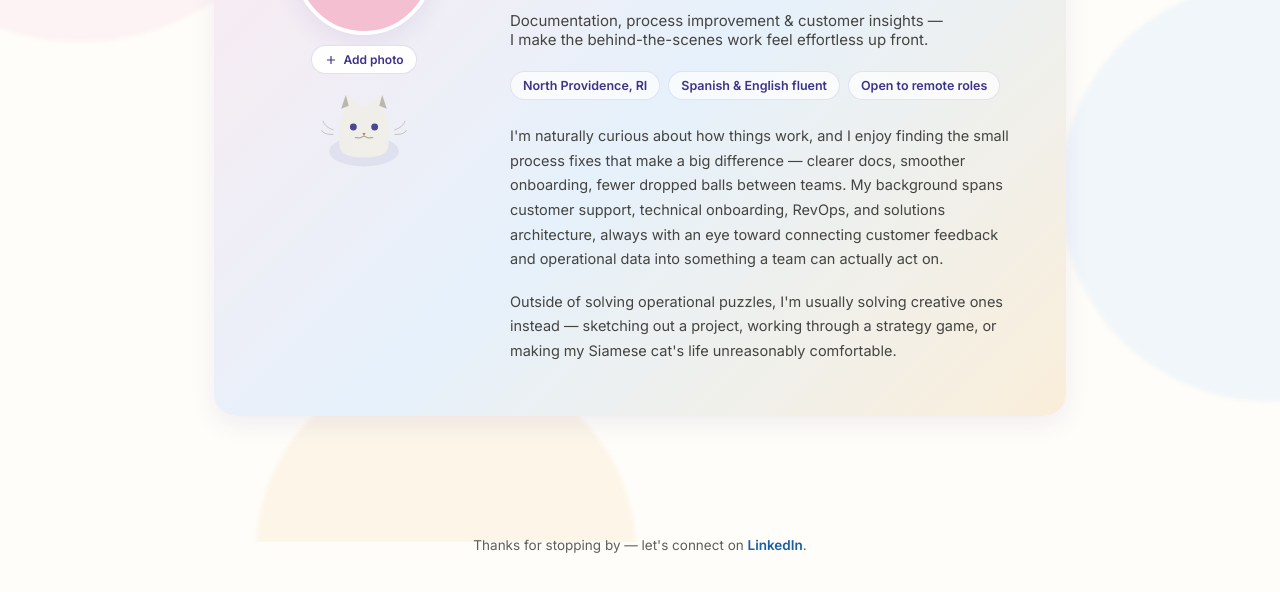
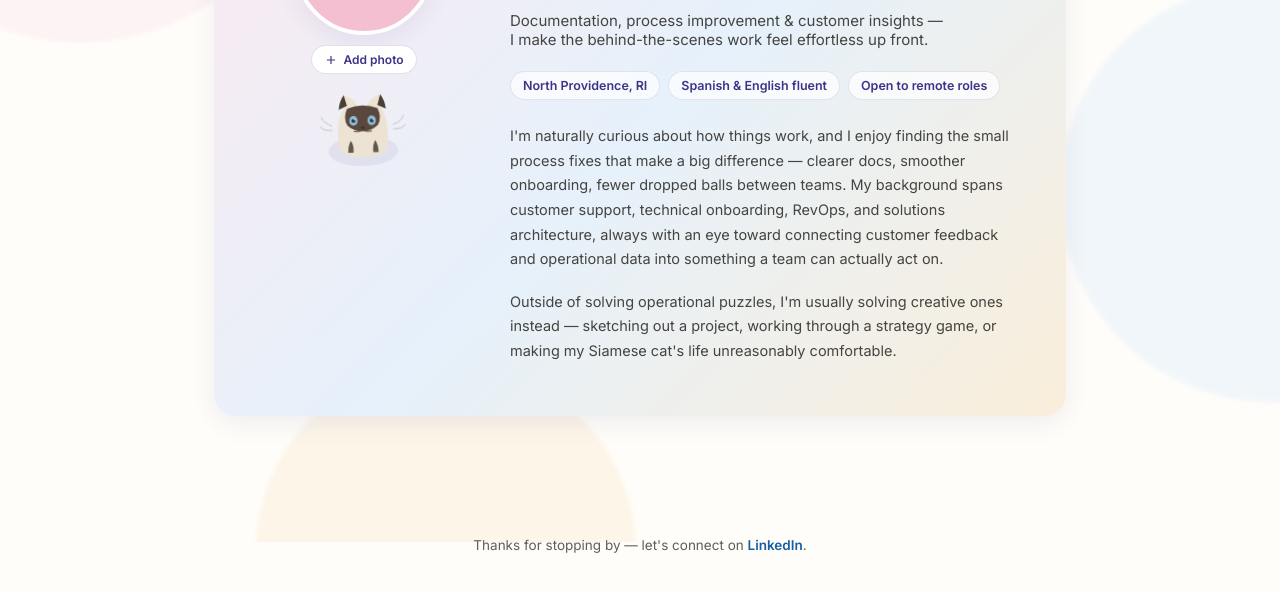
Before and after one commit to imcookiedough/portfolio, a plain HTML site: page index.html in a window 1280 px wide. Shown: the part 258-850 px from the top of the page. Drawn offline with Linux system fonts and the light colour scheme.

Commit message:
Add files via upload

```diff
--- a/index.html
+++ b/index.html
@@ -46,14 +46,29 @@
         <div class="cat-peek" aria-hidden="true">
           <svg viewBox="0 0 120 100" width="92" height="76">
             <ellipse cx="60" cy="78" rx="46" ry="20" fill="#3C3489" opacity="0.08"/>
-            <path d="M28 70 Q24 30 40 18 L36 4 Q50 8 54 20 Q60 16 66 20 Q70 8 84 4 L80 18 Q96 30 92 70 Q92 86 60 86 Q28 86 28 70 Z" fill="#F1EFE8"/>
-            <path d="M36 4 L40 18 L30 22 Z" fill="#B4B2A9"/>
-            <path d="M84 4 L80 18 L90 22 Z" fill="#B4B2A9"/>
-            <circle cx="46" cy="46" r="4.5" fill="#3C3489"/>
-            <circle cx="74" cy="46" r="4.5" fill="#3C3489"/>
-            <path d="M58 54 L62 54 L60 58 Z" fill="#D85A30"/>
-            <path d="M60 58 Q55 62 48 60 M60 58 Q65 62 72 60" stroke="#888780" stroke-width="1.2" fill="none"/>
-            <path d="M20 50 Q8 46 6 38 M20 56 Q6 56 4 50 M100 50 Q112 46 114 38 M100 56 Q114 56 116 50" stroke="#B4B2A9" stroke-width="1" fill="none"/>
+            <!-- cream body/head base -->
+            <path d="M28 70 Q24 30 40 18 L36 4 Q50 8 54 20 Q60 16 66 20 Q70 8 84 4 L80 18 Q96 30 92 70 Q92 86 60 86 Q28 86 28 70 Z" fill="#EDE2CE"/>
+            <!-- seal-brown ear points -->
+            <path d="M36 4 L40 18 L29 23 Q30 12 36 4 Z" fill="#3A2A22"/>
+            <path d="M84 4 L80 18 L91 23 Q90 12 84 4 Z" fill="#3A2A22"/>
+            <!-- seal mask around eyes/muzzle -->
+            <path d="M40 22 Q60 14 80 22 Q86 34 80 44 Q72 52 60 52 Q48 52 40 44 Q34 34 40 22 Z" fill="#4A3528"/>
+            <!-- eyes: siamese blue -->
+            <ellipse cx="48" cy="38" rx="5.5" ry="6.5" fill="#7FB8D9"/>
+            <ellipse cx="72" cy="38" rx="5.5" ry="6.5" fill="#7FB8D9"/>
+            <circle cx="48" cy="38" r="2.6" fill="#1A1A1A"/>
+            <circle cx="72" cy="38" r="2.6" fill="#1A1A1A"/>
+            <circle cx="49.5" cy="36.5" r="0.9" fill="white"/>
+            <circle cx="73.5" cy="36.5" r="0.9" fill="white"/>
+            <!-- nose -->
+            <path d="M57 46 L63 46 L60 50 Z" fill="#2B1F19"/>
+            <!-- mouth -->
+            <path d="M60 50 Q55 54 48 52 M60 50 Q65 54 72 52" stroke="#3A2A22" stroke-width="1.2" fill="none"/>
+            <!-- seal points on legs (dark paws peeking at base) -->
+            <path d="M40 80 Q40 70 44 64 Q48 70 47 80 Z" fill="#3A2A22" opacity="0.85"/>
+            <path d="M80 80 Q80 70 76 64 Q72 70 73 80 Z" fill="#3A2A22" opacity="0.85"/>
+            <!-- whiskers -->
+            <path d="M20 44 Q8 40 6 32 M20 50 Q6 50 4 44 M100 44 Q112 40 114 32 M100 50 Q114 50 116 44" stroke="#B4B2A9" stroke-width="1" fill="none"/>
           </svg>
         </div>
       </div>
--- a/styles.css
+++ b/styles.css
@@ -206,7 +206,15 @@ h1, h2, h3, .brand, .job-title, .skill-card h3 {
 }
 .upload-pill:hover { background: var(--lavender); }
 
-.cat-peek { opacity: 0.9; }
+.cat-peek {
+  opacity: 0.9;
+  animation: catSway 4.5s ease-in-out infinite;
+  transform-origin: bottom center;
+}
+@keyframes catSway {
+  0%, 100% { transform: rotate(-2deg) translateY(0); }
+  50% { transform: rotate(2deg) translateY(-3px); }
+}
 
 .hero-right { display: flex; flex-direction: column; gap: 6px; }
 
```
